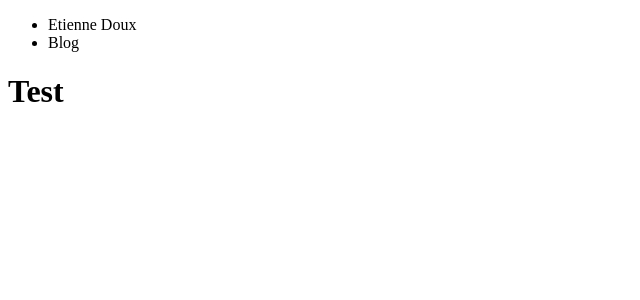
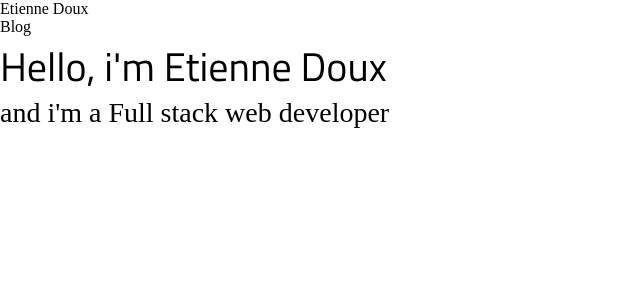
Before and after one commit to Tavrin/oc-mvc-php-blog, a PHP site: template templates/pages/home.html.twig in a window 1280 px wide. Shown: the top 300 px of the page, without its empty margins (0-640 px from the left). Run offline with PHP 8.4, Linux system fonts and the light colour scheme; the template is opened without the code that fills it, so the values that code supplies are empty; some libraries are stand-ins or nearby versions.

Commit message:
DEV-12: beginning addition of atomic css

```diff
--- a/templates/layout/base.html.twig
+++ b/templates/layout/base.html.twig
@@ -3,6 +3,10 @@
 <head>
     {% block head %}
         {% include 'partials/inc/meta.html.twig' %}
+        <link rel="preconnect" href="https://fonts.gstatic.com">
+        <link href="https://fonts.googleapis.com/css2?family=Titillium+Web:ital,wght@0,200;0,300;0,400;0,600;0,700;0,900;1,200;1,300;1,400;1,600;1,700&display=swap" rel="stylesheet">
+        <link href="/assets/css/reset.css" rel="stylesheet">
+        <link href="/assets/css/main.css" rel="stylesheet">
     {% endblock %}
 </head>
 <body>
--- a/templates/pages/home.html.twig
+++ b/templates/pages/home.html.twig
@@ -1,5 +1,6 @@
 {% extends 'layout/base.html.twig' %}
 
 {% block main %}
-<h1>Test</h1>
+    <h1>Hello, i'm Etienne Doux</h1>
+    <h3>and i'm a Full stack web developer</h3>
 {% endblock %}
```
Also changed, not shown: public/assets/css/main.css (added), public/assets/css/reset.css (added).
